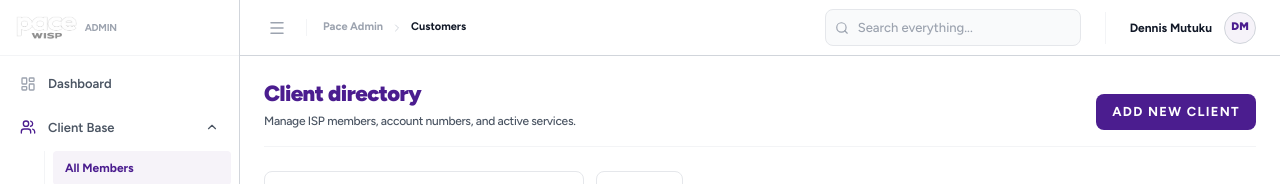
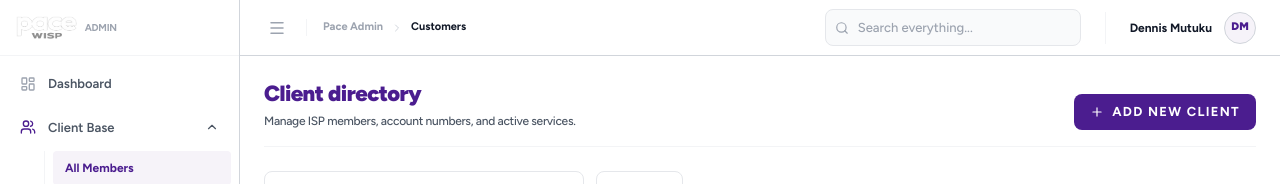
Before and after one commit to dennismutuku2005/pacewebsite, a Next.js app in the folder paceadmin/: page /dashboard/customers in a window 1280 px wide. Shown: the top 184 px of the page. Built offline with nearby package versions, Linux system fonts and the light colour scheme.

Commit message:
Auto-update: page.js

```diff
--- a/paceadmin/src/app/dashboard/customers/page.js
+++ b/paceadmin/src/app/dashboard/customers/page.js
@@ -2,7 +2,7 @@
 
 import React, { useState, useEffect } from 'react'
 import { useRouter } from 'next/navigation'
-import { Search, Filter, Trash2, AlertCircle, MoreHorizontal, CreditCard, Shield, User, MapPin, Clock, Phone, Mail, Calendar, Wifi, Cable } from 'lucide-react'
+import { Search, Filter, Trash2, AlertCircle, MoreHorizontal, CreditCard, Shield, User, MapPin, Clock, Phone, Mail, Calendar, Wifi, Cable, Plus } from 'lucide-react'
 import { cn } from '@/lib/utils'
 import { Badge } from '@/components/Badge'
 import { Modal } from '@/components/Modal'
@@ -92,8 +92,9 @@ export default function CustomersPage() {
                 </div>
                 <button
                     onClick={() => router.push('/dashboard/customers/new')}
-                    className="px-4 py-2 bg-pace-purple text-white rounded-lg text-[11px] font-bold hover:bg-[#3d1a75] transition-all uppercase tracking-widest shadow-md"
+                    className="px-4 py-2 bg-pace-purple text-white rounded-lg text-[11px] font-bold hover:bg-[#3d1a75] transition-all uppercase tracking-widest shadow-md flex items-center gap-2"
                 >
+                    <Plus size={14} />
                     Add new client
                 </button>
             </div>
```
